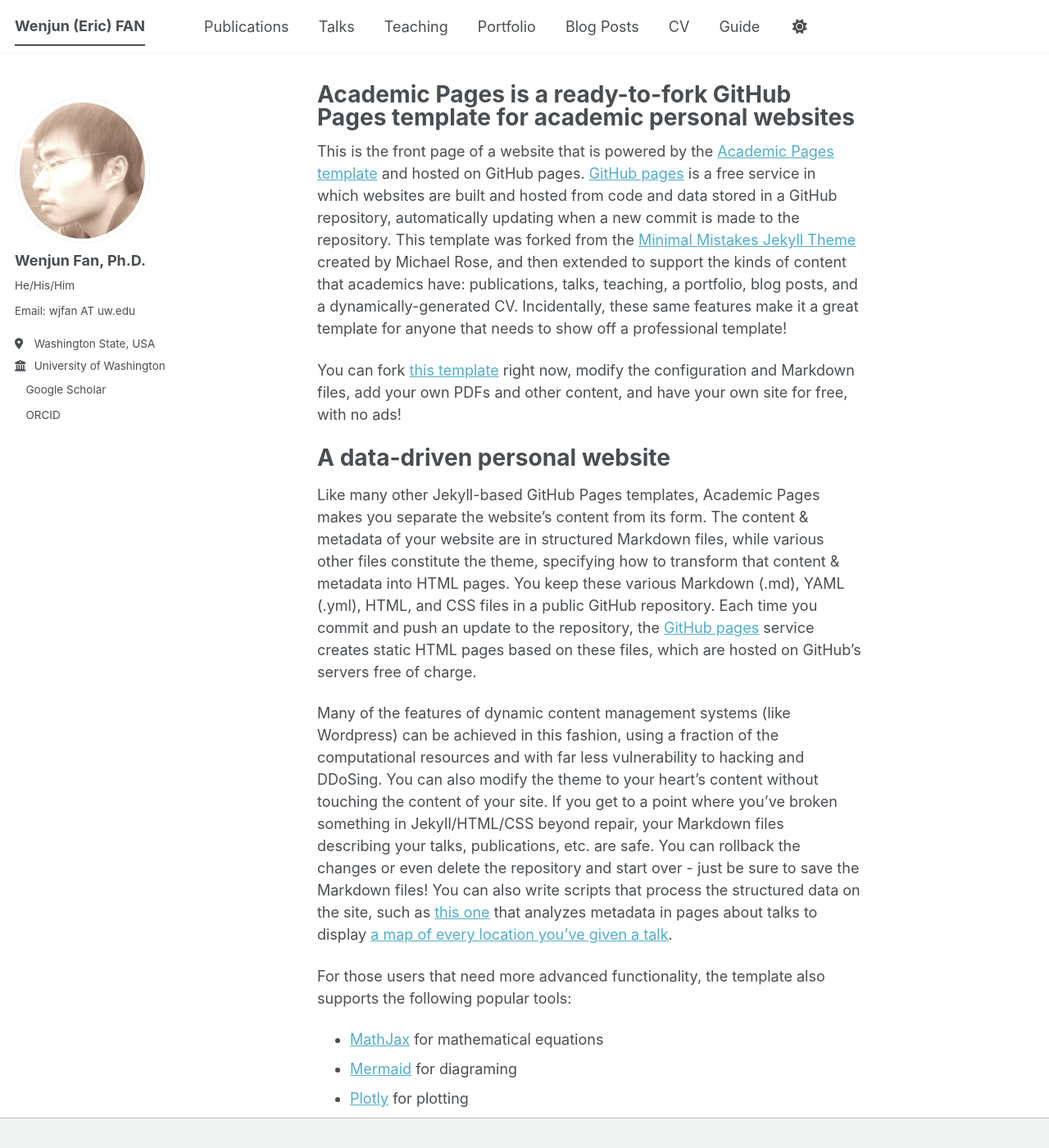
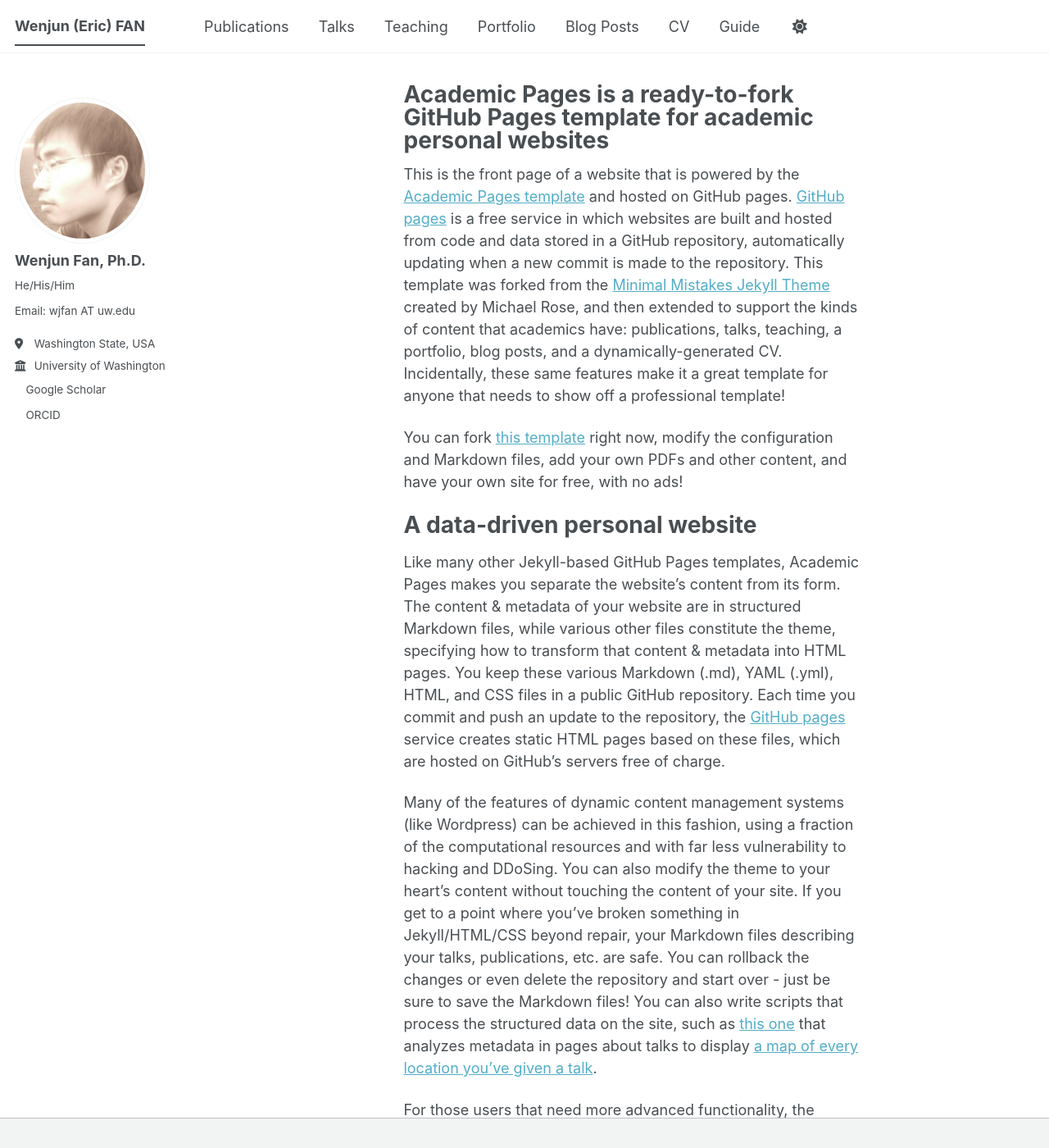
Before and after one commit to fanwj2010/fanwj2010.github.io, a Jekyll site: the page built from _pages/about.md, in a window 1280 px wide and 1400 px high. Shown: the whole window at 82% size. Built offline with Jekyll 4.4.1, drawn with Linux system fonts in a browser that asks for light colours; a script bundle is joined from its source files by our own code; a style sheet for code colours, icons or effects is not loaded.

Commit message:
Update _page.scss

```diff
--- a/_sass/layout/_page.scss
+++ b/_sass/layout/_page.scss
@@ -19,7 +19,7 @@
 .page {
   @include breakpoint($large) {
     @include span(10 of 12 last);
-    @include prefix(1.5 of 12);
+    @include prefix(2.5 of 12);
     @include suffix(2 of 12);
   }
 
```
